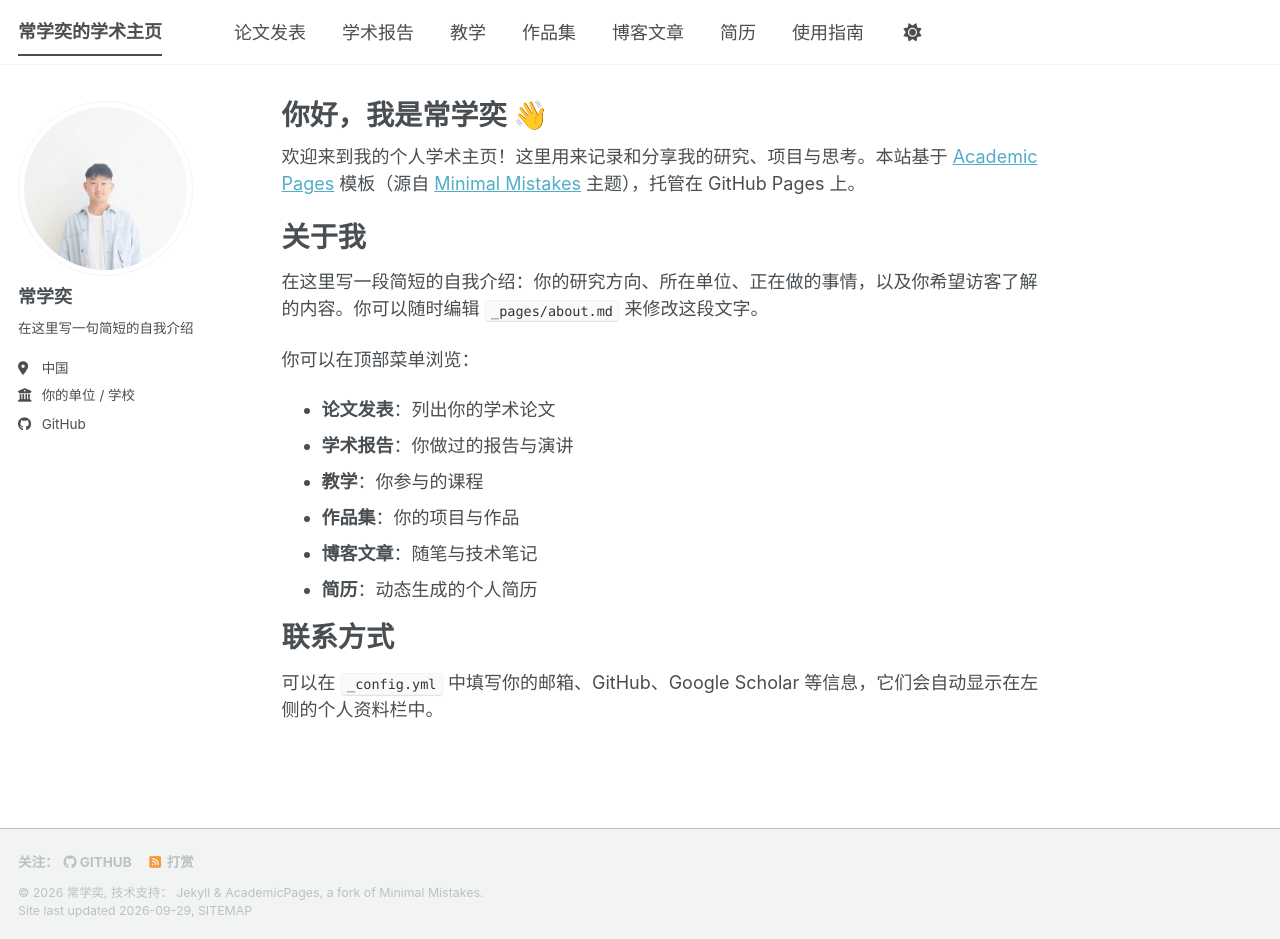
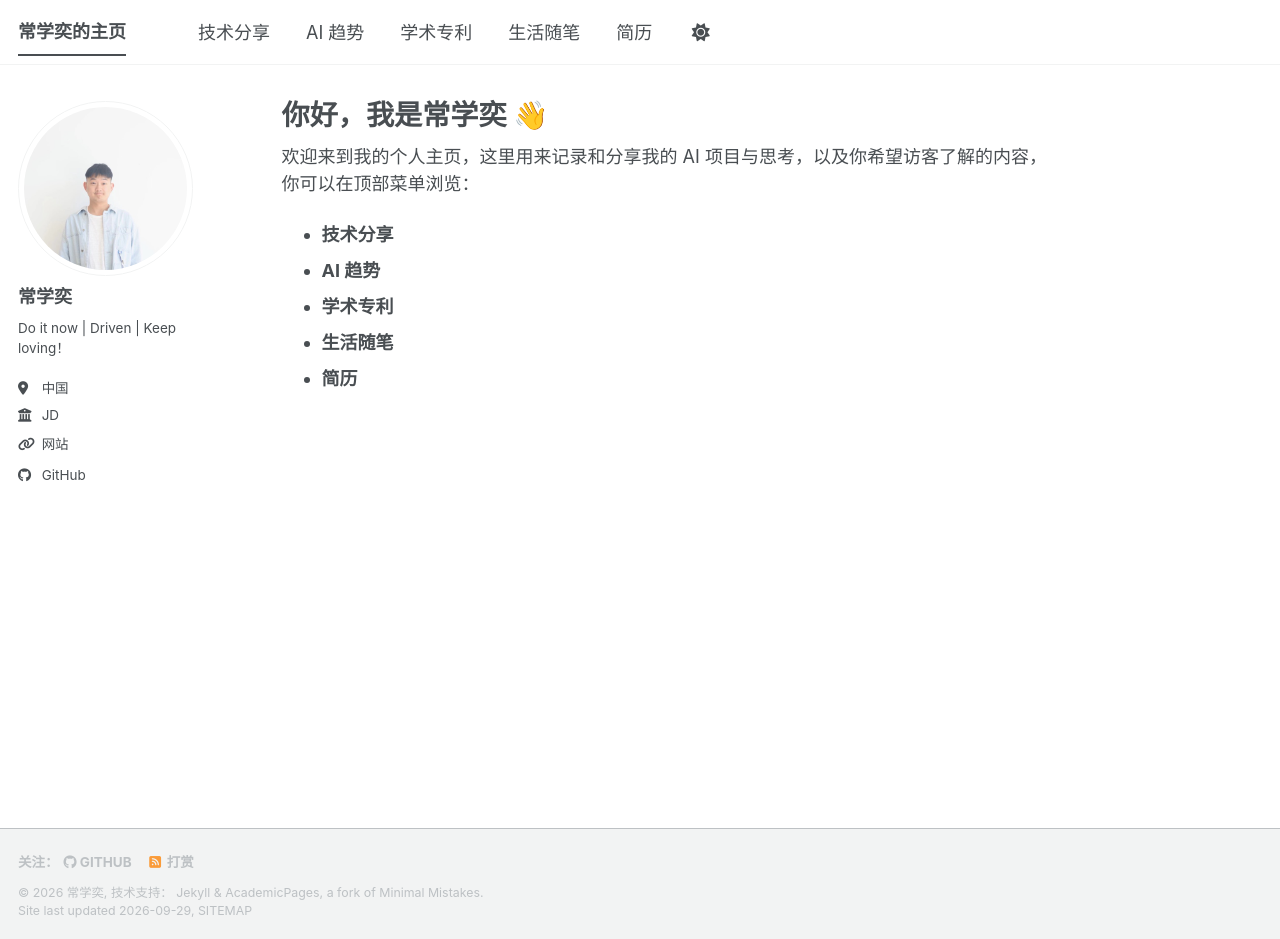
Before and after one commit to changxueyi/changxueyi.github.io, a Jekyll site: the page built from _pages/about.md, in a window 1280 px wide and 939 px high. Built offline with Jekyll 4.4.1, drawn with Linux system fonts in a browser that asks for light colours; a style sheet for code colours, icons or effects is not loaded.

Commit message:
Personalize: name, bio, employer, homepage intro, Chinese nav (tech/ai/life)

```diff
--- a/_config.yml
+++ b/_config.yml
@@ -9,10 +9,10 @@
 # Basic Site Settings
 locale                   : "zh-CN"
 site_theme               : "default" # The available themes options are "default", "air", "sunrise", "mint", "dirt" and "contrast"
-title                    : "常学奕的学术主页"
+title                    : "常学奕的主页"
 title_separator          : "-"
 name                     : &name "常学奕"
-description              : &description "常学奕的个人学术主页与博客"   # Update this with a general description of your site, this is the default if not overridden by a page
+description              : &description "常学奕的个人主页 - 技术分享、AI 趋势、学术专利与生活随笔"   # Update this with a general description of your site, this is the default if not overridden by a page
 url                      : https://changxueyi.github.io # The base hostname & protocol for your site e.g. "https://[your GitHub username].github.io",
                                                            # or if you already have some other page hosted on Github then use "https://[your GitHub username].github.io/[Your Repo Name]"
 baseurl                  : "" # the subpath of your site, e.g. "/blog"
@@ -26,10 +26,10 @@ author:
   avatar           : "cxy.png"
   name             : "常学奕"
   pronouns         : # example: "she/her"
-  bio              : "在这里写一句简短的自我介绍"
+  bio              : "Do it now | Driven | Keep loving！"
   location         : "中国"
-  employer         : "你的单位 / 学校"
-  uri              : # URL
+  employer         : "JD"
+  uri              : "https://www.cnblogs.com/cxy2020"
   email            : # your@email.com
 
   # Academic websites
--- a/_data/navigation.yml
+++ b/_data/navigation.yml
@@ -8,26 +8,17 @@
 #      Markdown formatted page while the second is generated using JSON.
 
 main:
-  - title: "论文发表"
+  - title: "技术分享"
+    url: /tech/
+
+  - title: "AI 趋势"
+    url: /ai/
+
+  - title: "学术专利"
     url: /publications/
 
-  - title: "学术报告"
-    url: /talks/
-
-  - title: "教学"
-    url: /teaching/
-
-  - title: "作品集"
-    url: /portfolio/
-
-  - title: "博客文章"
-    url: /year-archive/
+  - title: "生活随笔"
+    url: /life/
 
   - title: "简历"
     url: /cv/
-
-  # - title: "CV"
-  #   url: /cv-json/
-
-  - title: "使用指南"
-    url: /markdown/
--- a/_pages/about.md
+++ b/_pages/about.md
@@ -7,21 +7,10 @@ redirect_from:
   - /about.html
 ---
 
-欢迎来到我的个人学术主页！这里用来记录和分享我的研究、项目与思考。本站基于 [Academic Pages](https://github.com/academicpages/academicpages.github.io) 模板（源自 [Minimal Mistakes](https://mmistakes.github.io/minimal-mistakes/) 主题），托管在 GitHub Pages 上。
+欢迎来到我的个人主页，这里用来记录和分享我的 AI 项目与思考，以及你希望访客了解的内容，你可以在顶部菜单浏览：
 
-关于我
-======
-在这里写一段简短的自我介绍：你的研究方向、所在单位、正在做的事情，以及你希望访客了解的内容。你可以随时编辑 `_pages/about.md` 来修改这段文字。
-
-你可以在顶部菜单浏览：
-
-- **论文发表**：列出你的学术论文
-- **学术报告**：你做过的报告与演讲
-- **教学**：你参与的课程
-- **作品集**：你的项目与作品
-- **博客文章**：随笔与技术笔记
-- **简历**：动态生成的个人简历
-
-联系方式
-======
-可以在 `_config.yml` 中填写你的邮箱、GitHub、Google Scholar 等信息，它们会自动显示在左侧的个人资料栏中。
+- **技术分享**
+- **AI 趋势**
+- **学术专利**
+- **生活随笔**
+- **简历**
--- a/_pages/publications.html
+++ b/_pages/publications.html
@@ -1,6 +1,6 @@
 ---
 layout: archive
-title: "Publications"
+title: "学术专利"
 permalink: /publications/
 author_profile: true
 ---
```
Also changed, not shown: _pages/ai.md (added, +15 -0 lines), _pages/cv.md (+1 -1 lines), _pages/life.md (added, +15 -0 lines), _pages/tech.md (added, +15 -0 lines).
